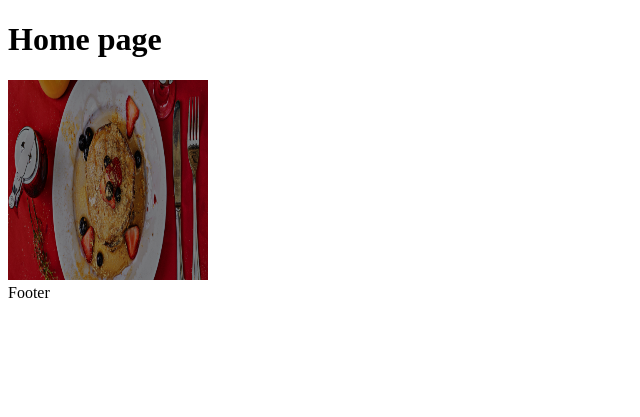
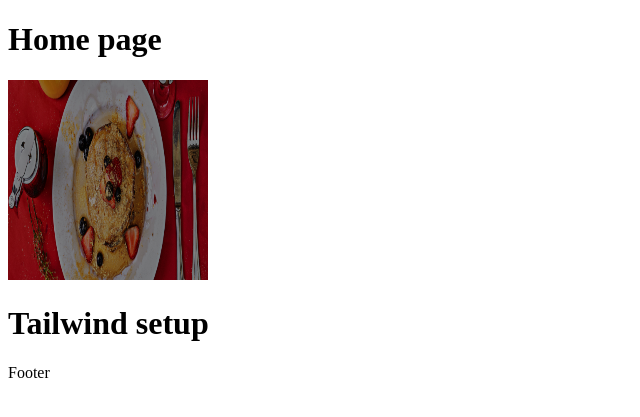
Before and after one commit to AMarieP/IT6006_Development_of_an_Enterprise_Web_Application, a Django app: page / in a window 1280 px wide. Shown: the part 26-443 px from the top of the page, without its empty margins (0-640 px from the left). Run offline with Django 4.2, Linux system fonts and the light colour scheme.

Commit message:
Testing Tailwind setup
testing tailwind setup

```diff
--- a/FinalProjectKiwiFeeds/project_kiwifeeds/templates/index.html
+++ b/FinalProjectKiwiFeeds/project_kiwifeeds/templates/index.html
@@ -4,7 +4,7 @@
     <!-- Your content here -->
     <h1>Home page</h1>
     <img src="{% static 'HomePageImages/main-food-home-page.png' %}" alt="Alternative text" width="200" height="200">
-
+    <h1>Tailwind setup</h1>
 
 
 {% endblock %}
```
